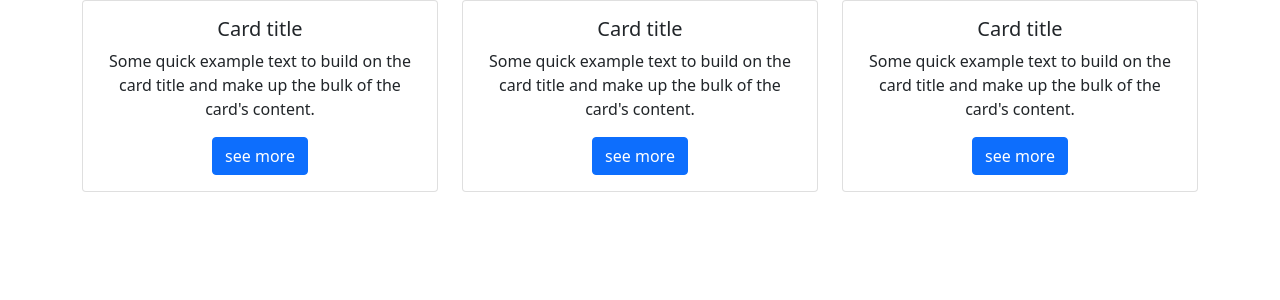
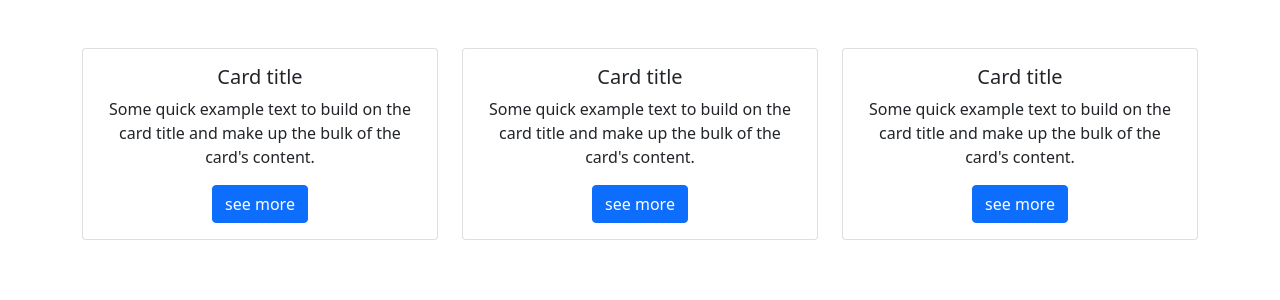
Before and after one commit to shahbazpro2/test, a React (Create React App) app: page / in a window 1280 px wide. Shown: the top 300 px of the page. Built offline with nearby package versions, Linux system fonts and the light colour scheme.

Commit message:
add padding on top of postList component

```diff
--- a/src/App.js
+++ b/src/App.js
@@ -3,7 +3,7 @@ import '../node_modules/bootstrap/dist/css/bootstrap.min.css'
 import PostsList from './pages/PostsList';
 function App() {
   return (
-    <div className="App">
+    <div className="App pt-5">
      <PostsList />
     </div>
   );
```
